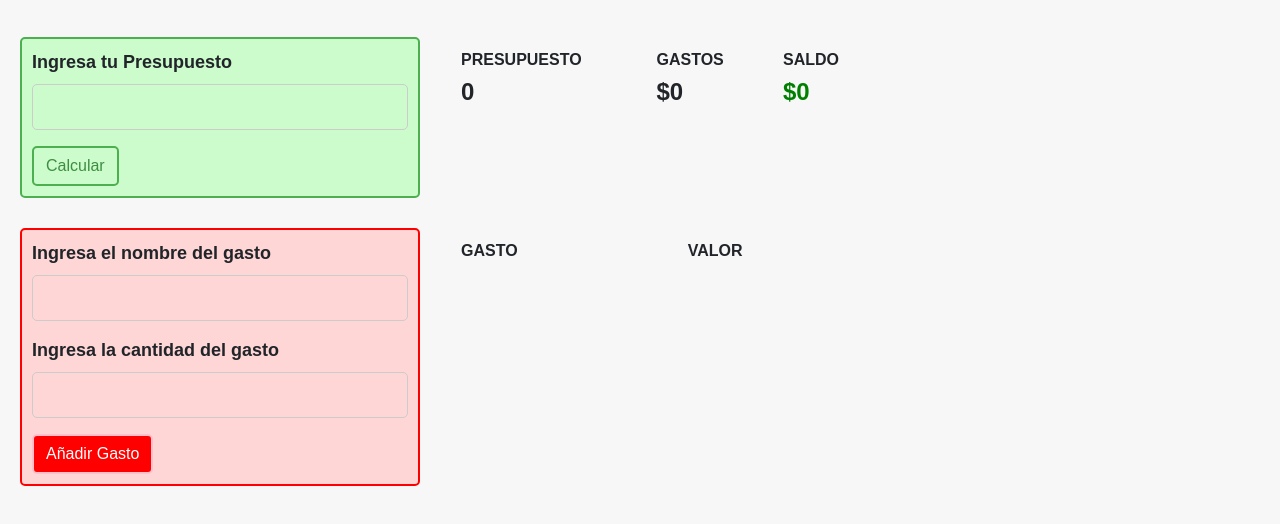
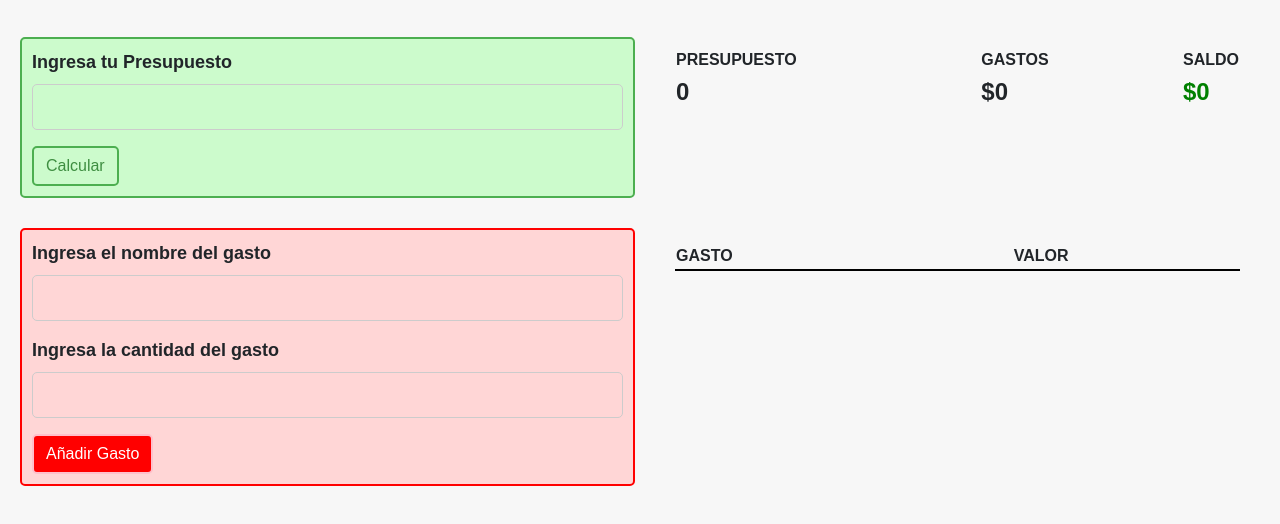
Before and after one commit to Kroszover/M3FinalDrilling, a plain HTML site: page index.html in a window 1280 px wide. Shown: the part 46-570 px from the top of the page. Drawn offline with nearby package versions, Linux system fonts and the light colour scheme.

Commit message:
estilos finales

```diff
--- a/Assets/css/style.css
+++ b/Assets/css/style.css
@@ -5,7 +5,7 @@ body {
 
   .wrapper {
     display: grid;
-    grid-template-columns: repeat(3, 1fr);
+    grid-template-columns: repeat(2, 1fr);
     grid-gap: 10px;
     grid-auto-rows: minmax(100px, auto);
   }
@@ -47,8 +47,9 @@ body {
   #tablaBalance{
     margin-top: 20px;
     margin-left: 20px;
+    margin-right: 30px;
     padding: 10px;
-    grid-column: 2/3;
+    grid-column: 2;
     grid-row: 1;
   }
 
@@ -67,10 +68,11 @@ body {
   }
 
   #tablaGastos{
-    margin-top: 20px;
+    margin-top: 25px;
     margin-left: 20px;
+    margin-right: 30px;
     padding: 10px;
-    grid-column: 2/3;
+    grid-column: 2;
     grid-row: 2;
   }
 
@@ -155,3 +157,11 @@ body {
     padding: 5px;
     margin-left: 10px;
   }
+
+  #trGastos {
+    border-bottom: 2px solid black;
+  }
+
+  #tablaGastosBody tr{
+    border-bottom: 0.1px groove lightgray;
+  }
--- a/index.html
+++ b/index.html
@@ -61,7 +61,7 @@
     <div id="tablaGastos">
         <table class="table-responsive">
             <thead>
-                <tr>
+                <tr id="trGastos">
                     <th scope="col">GASTO</th>
                     <th scope="col">VALOR</th>
                     <th scope="col"></th>
```
